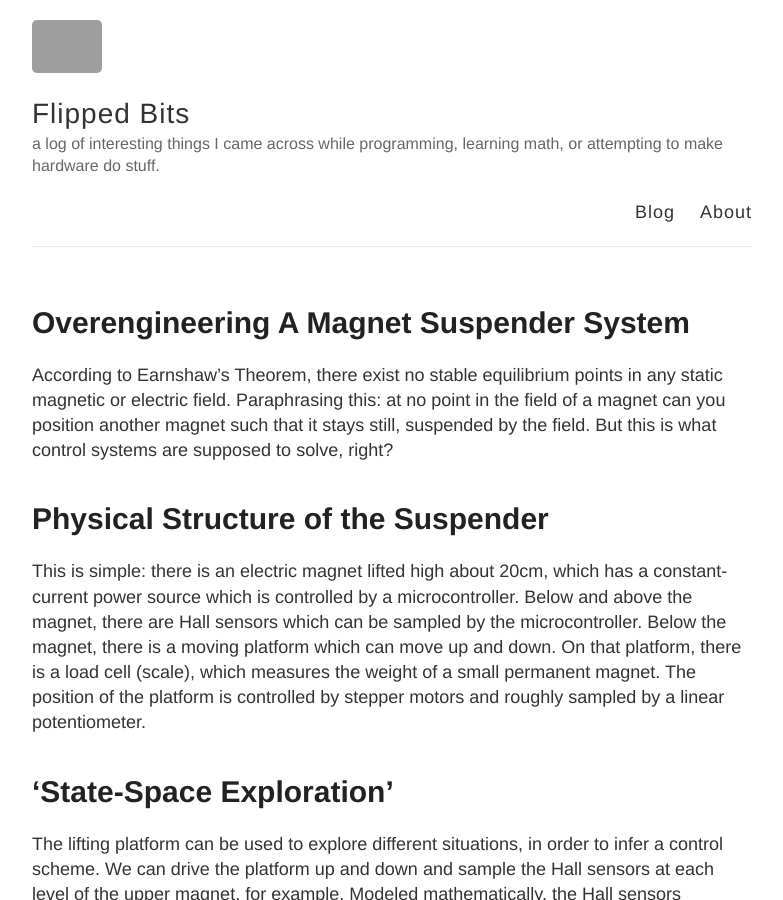
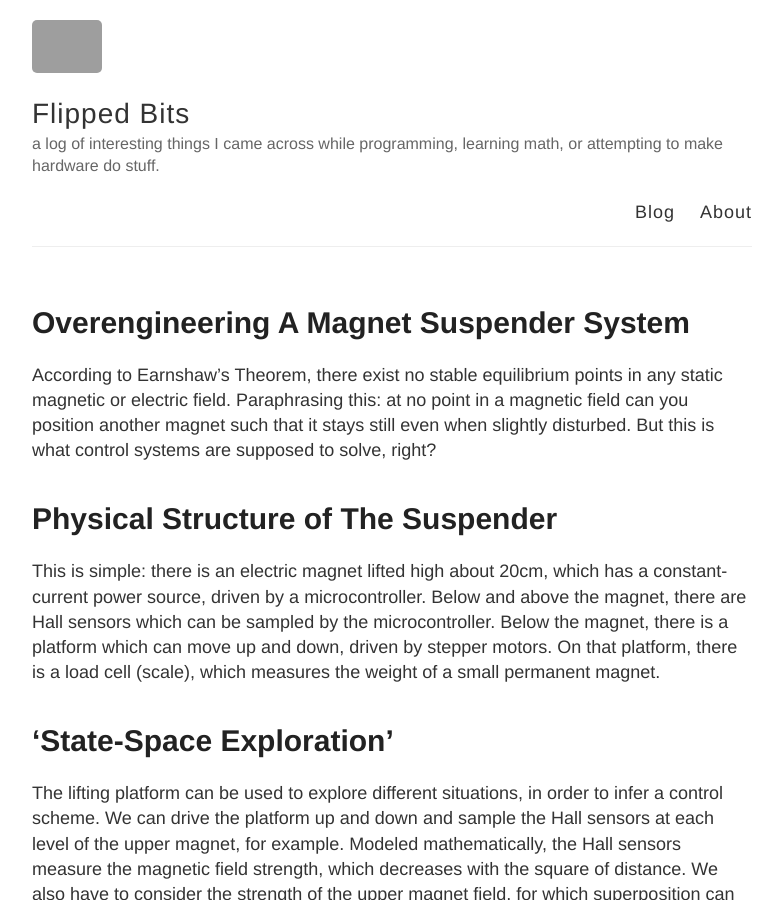
Before and after one commit to barafael/barafael.github.io, a Jekyll site: the page built from _posts/2018-06-24-Overengineering-a-Magnet-Suspender-System.md, in a window 1280 px wide and 900 px high. Shown: the whole window, without its empty margins (248-1031 px from the left). Built offline with Jekyll 4.4.1, drawn with Linux system fonts in a browser that asks for light colours; our own code applies the rules of GitHub Pages for plain Markdown files; grey boxes are pictures that could not be loaded.

```diff
--- a/_posts/2018-06-24-Overengineering-a-Magnet-Suspender-System.md
+++ b/_posts/2018-06-24-Overengineering-a-Magnet-Suspender-System.md
@@ -1,13 +1,12 @@
 According to Earnshaw's Theorem, there exist no stable equilibrium points in any static magnetic or electric field.
-Paraphrasing this: at no point in the field of a magnet can you position another magnet such that it stays still, suspended by the field.
+Paraphrasing this: at no point in a magnetic field can you position another magnet such that it stays still even when slightly disturbed.
 But this is what control systems are supposed to solve, right?
 
-# Physical Structure of the Suspender
+# Physical Structure of The Suspender
 
-This is simple: there is an electric magnet lifted high about 20cm, which has a constant-current power source which is controlled by a microcontroller.
+This is simple: there is an electric magnet lifted high about 20cm, which has a constant-current power source, driven by a microcontroller.
 Below and above the magnet, there are Hall sensors which can be sampled by the microcontroller.
-Below the magnet, there is a moving platform which can move up and down. On that platform, there is a load cell (scale), which measures the weight of a small permanent magnet.
-The position of the platform is controlled by stepper motors and roughly sampled by a linear potentiometer.
+Below the magnet, there is a platform which can move up and down, driven by stepper motors. On that platform, there is a load cell (scale), which measures the weight of a small permanent magnet.
 
 # 'State-Space Exploration'
 
```
Also changed, not shown: _posts/2018-07-08-Impulse-Response-and-Transfer-Function.md (+12 -9 lines).
